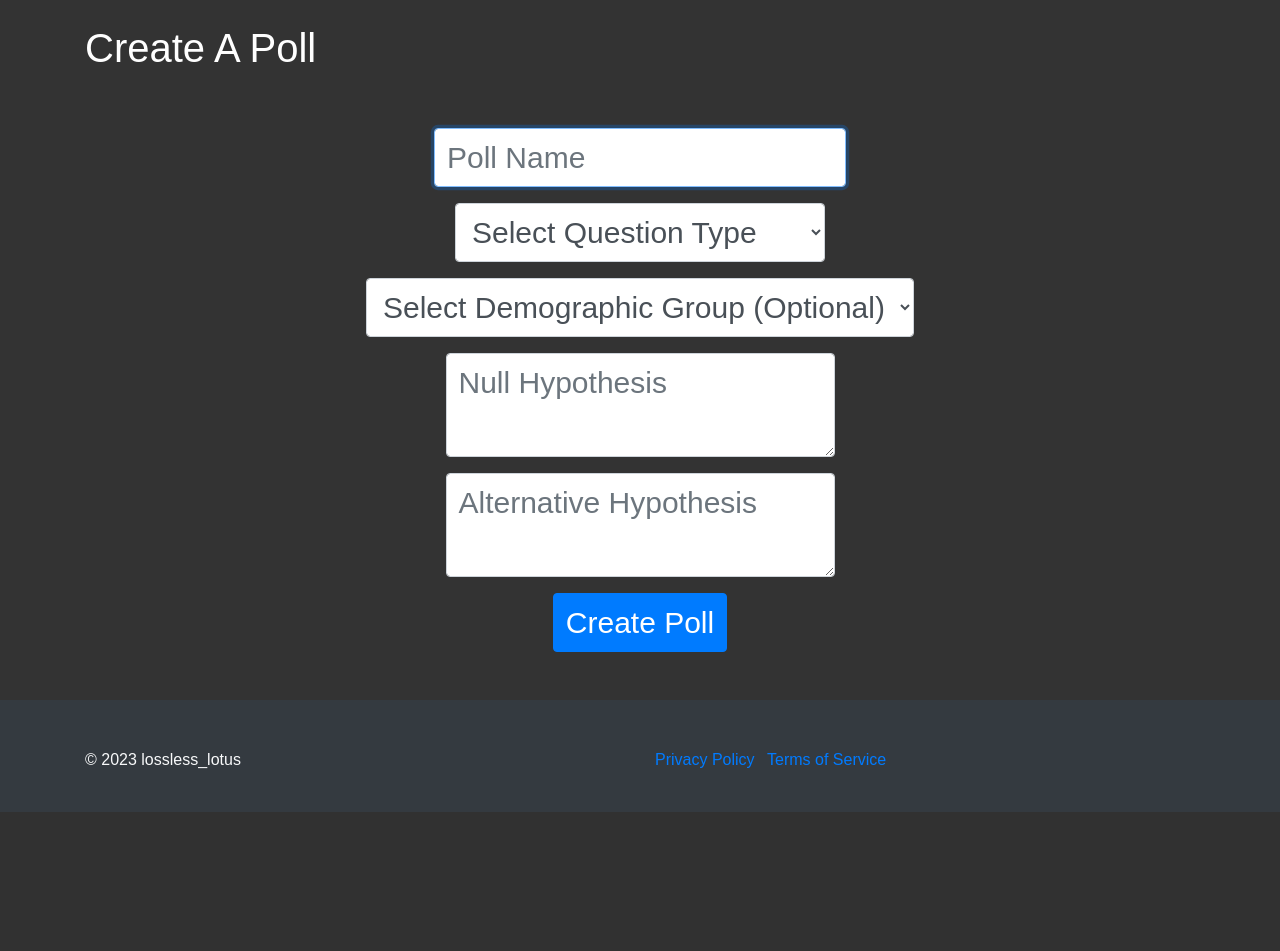
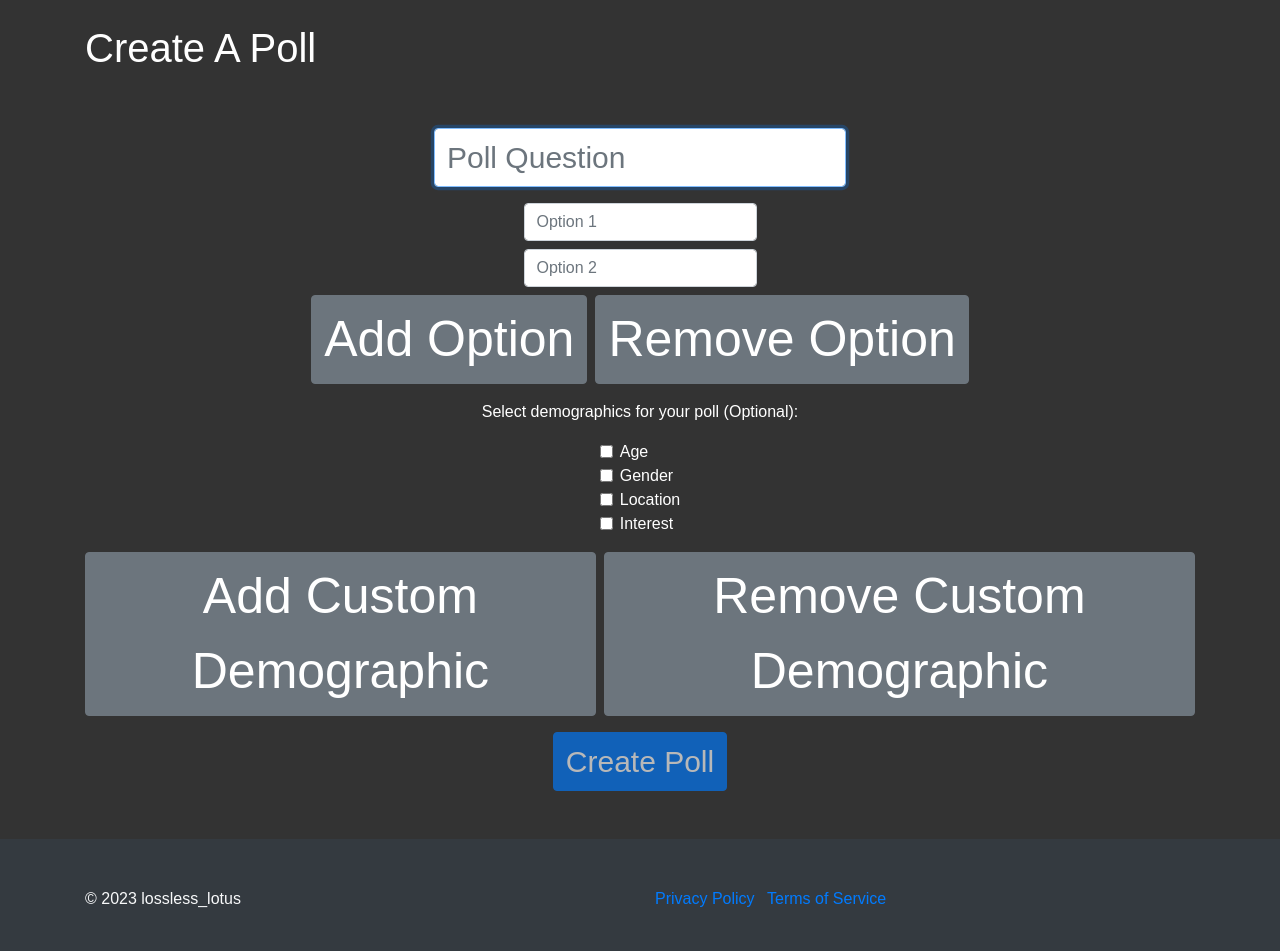
Before and after one commit to PerfectPickle/amiwrong, a Flask app: page /create in a window 1280 px wide. Shown: the part 68-1019 px from the top of the page. Before the commit the page ends 880 px from the top, so only its background shows below. Run offline with Flask 3, Linux system fonts and the light colour scheme; a user stored in the database is signed in; some libraries are stand-ins or nearby versions.

Commit message:
Abandon hypothesis testing, make basic create poll page

```diff
--- a/app.py
+++ b/app.py
@@ -191,7 +191,11 @@ def create():
     if request.method == "POST":
         return redirect("/")
     else:
-        return render_template("create.html")
+        demographics = ["Age", "Gender", "Location", "Interest"]  # Modify as per your requirements
+        max_choices = 5  # example value, you can set this as per your requirements
+        max_custom_demo_options = 3  # example value, adjust as needed
+        return render_template("create.html", demographics=demographics, max_choices=max_choices, max_custom_demo_options=max_custom_demo_options)
+
 
 @app.route("/signout", methods=["GET", "POST"])
 @login_required
--- a/templates/create.html
+++ b/templates/create.html
@@ -13,56 +13,86 @@ block main %}
       autocomplete="off"
       autofocus
       class="form-control mx-auto w-auto form-field"
-      id="pollName"
-      name="pollName"
-      placeholder="Poll Name"
+      id="pollQuestion"
+      name="pollQuestion"
+      placeholder="Poll Question"
       type="text"
     />
   </div>
+
+  <div id="choicesWrapper">
+    <input
+      type="text"
+      name="choice1"
+      class="form-control mb-2 poll-option"
+      placeholder="Option 1"
+    />
+    <input
+      type="text"
+      name="choice2"
+      class="form-control mb-2 poll-option"
+      placeholder="Option 2"
+    />
+  </div>
+  <div class="d-flex">
+    <button type="button" id="addChoice" class="btn btn-secondary mb-3">
+      Add Option
+    </button>
+    <button type="button" id="removeChoice" class="btn btn-secondary mb-3 ml-2">
+      Remove Option
+    </button>
+  </div>
+
+  <p>Select demographics for your poll (Optional):</p>
   <div class="mb-3">
-    <select
-      class="form-select form-control mx-auto w-auto form-field"
-      id="questionType"
-      name="questionType"
+    {% for demo in demographics %}
+    <div class="form-check">
+      <input
+        class="form-check-input"
+        type="checkbox"
+        name="demographicOptions"
+        value="{{ demo }}"
+        id="{{ demo }}"
+      />
+      <label class="form-check-label" for="{{ demo }}"> {{ demo }} </label>
+    </div>
+    {% endfor %}
+  </div>
+
+  <div id="customDemoWrapper">
+    <!-- Placeholder for custom demographics -->
+  </div>
+  <div class="d-flex">
+    <button type="button" id="addCustomDemo" class="btn btn-secondary mb-3">
+      Add Custom Demographic
+    </button>
+    <button
+      type="button"
+      id="removeCustomDemo"
+      class="btn btn-secondary mb-3 ml-2"
     >
-      <option value="" selected disabled>Select Question Type</option>
-      <option value="moreLess">Do more people prefer...</option>
-      <option value="averageComparison">Is the average...?</option>
-    </select>
+      Remove Custom Demographic
+    </button>
   </div>
-  <div class="mb-3">
-    <select
-      class="form-select form-control mx-auto w-auto form-field"
-      id="demographicGroup"
-      name="demographicGroup"
-    >
-      <option value="" selected disabled>
-        Select Demographic Group (Optional)
-      </option>
-      <option value="age">Age</option>
-      <option value="gender">Gender</option>
-      <option value="location">Location</option>
-      <option value="interest">Interest</option>
-    </select>
-  </div>
-  <div class="mb-3">
-    <textarea
-      class="form-control mx-auto w-auto form-field"
-      id="nullHypothesis"
-      name="nullHypothesis"
-      placeholder="Null Hypothesis"
-    ></textarea>
-  </div>
-  <div class="mb-3">
-    <textarea
-      class="form-control mx-auto w-auto form-field"
-      id="alternativeHypothesis"
-      name="alternativeHypothesis"
-      placeholder="Alternative Hypothesis"
-    ></textarea>
-  </div>
-  <button class="btn btn-primary form-btn" type="submit">Create Poll</button>
+
+  <button
+    class="btn btn-primary form-btn"
+    type="submit"
+    id="submitPoll"
+    disabled
+  >
+    Create Poll
+  </button>
 </form>
+
+<!-- Include jQuery and create.js -->
+<script src="https://code.jquery.com/jquery-3.6.0.min.js"></script>
+<!-- Pass Jinja variables to create.js by declaring globally here -->
+<script>
+  var maxChoices = {{ max_choices }};
+  var maxCustomDemoOptions = {{ max_custom_demo_options }};
+</script>
+<script src="static/js/create.js"></script>
 
 <!-- to display flash messages -->
 {% with messages = get_flashed_messages() %} {% if messages %}
```
